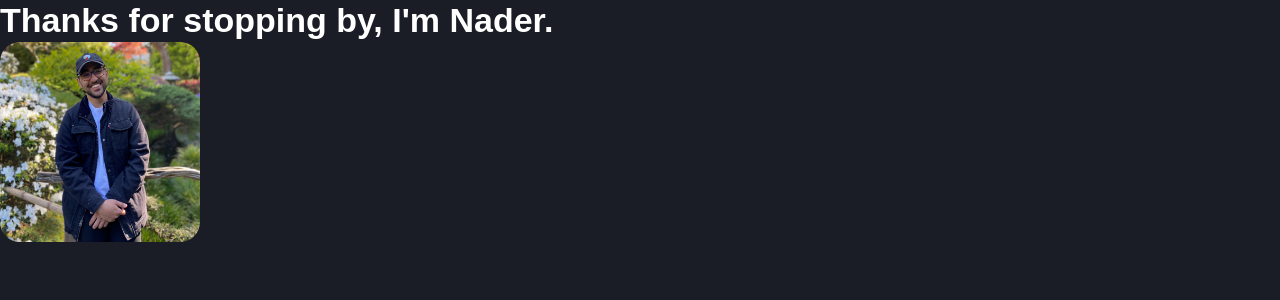
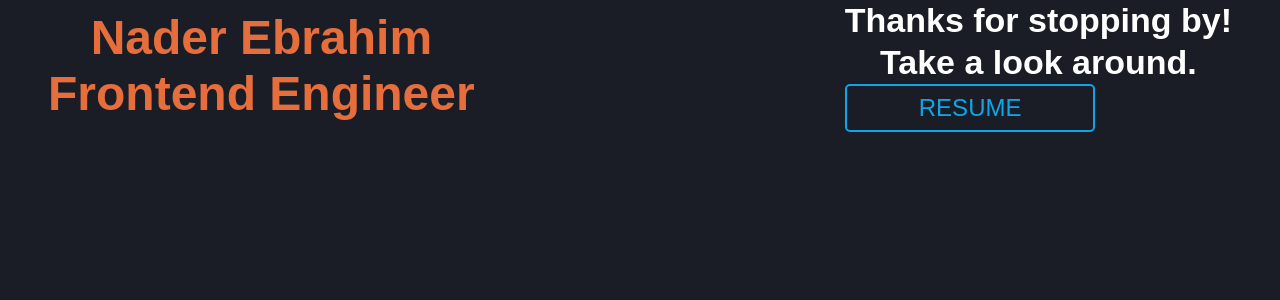
Before and after one commit to terminader7/portfolio, a Next.js app: page / in a window 1280 px wide. Shown: the top 300 px of the page. Built offline with nearby package versions, Linux system fonts and the light colour scheme.

Commit message:
changed theme layout, made linkbutton component

```diff
--- /dev/null
+++ b/components/LinkButton.tsx
@@ -0,0 +1,28 @@
+import { Button, Typography } from "@mui/material";
+
+const LinkButton = ({ href, text, color, hoverColor }) => {
+  return (
+    <Button
+      sx={{
+        border: "2px solid",
+        borderColor: { color },
+        borderRadius: "5px",
+        color: { color },
+        ":hover": {
+          borderColor: { hoverColor },
+        },
+      }}
+    >
+      <Typography
+        variant="h5"
+        sx={{
+          textAlign: "center",
+          paddingInline: "4rem",
+        }}
+      >
+        {text}
+      </Typography>
+    </Button>
+  );
+};
+export default LinkButton;
--- a/config/theme.ts
+++ b/config/theme.ts
@@ -19,21 +19,13 @@ export const breakpoints: { values: Breakpoints["values"] } = {
 export const getColorOptions = (): PaletteOptions => {
   const palette = {
     primary: {
-      light: "#FB9B4C",
-      main: "#1A1D25",
-      dark: "#C86819",
+      main: "#0EA5E9",
+      green: "#00AD94",
+      blue: "#0EA5E9",
+      yellow: "#FEAD13",
+      orange: "#E66E3C",
+      red: "#F81550",
     },
-    blue: {
-      main: "#0EA5E9",
-    },
-    green: {
-      main: "#00AD94",
-    },
-    yellow: {
-      main: "FEAD13",
-    },
-    orange: { main: "E66E3C" },
-    red: { main: "F81550" },
     background: {
       default: "#1A1D25",
       paper: "#FFFFFF",
--- a/pages/index.tsx
+++ b/pages/index.tsx
@@ -1,6 +1,8 @@
 import Head from "next/head";
-import { Box, Typography } from "@mui/material";
+import { Box, Button, Typography } from "@mui/material";
 import Image from "next/image";
+import InlineContainer from "../components/InlineContainer";
+import LinkButton from "../components/LinkButton";
 
 export default function Home() {
   return (
@@ -10,19 +12,50 @@ export default function Home() {
         <meta name="description" content="Nader's Portfolio" />
         <link rel="icon" href="/images/favicon.svg" />
       </Head>
+      <InlineContainer
+        sx={{
+          width: "100%",
+          justifyContent: "space-between",
+          paddingInline: "3rem",
+        }}
+      >
+        <Box>
+          <Typography
+            variant="h3"
+            textAlign="center"
+            sx={{ color: "primary.orange", fontWeight: "bold" }}
+          >
+            Nader Ebrahim <br /> Frontend Engineer
+          </Typography>
+        </Box>
+        <Box display="flex" flexDirection="column">
           <Typography
             variant="h4"
-        sx={{ color: "common.white", fontWeight: "bold" }}
+            sx={{
+              color: "common.white",
+              fontWeight: "bold",
+              textAlign: "center",
+            }}
           >
-        {`Thanks for stopping by, I'm Nader.`}
+            Thanks for stopping by! <br /> Take a look around.
           </Typography>
-      <Image
+          <InlineContainer>
+            <LinkButton
+              href=""
+              text="Resume"
+              color="primary.red"
+              hoverColor="common.white"
+            />
+          </InlineContainer>
+          {/* <Image
             src="/images/picOfMe.jpg"
             alt="Nader"
             width={200}
             height={200}
             style={{ borderRadius: "20px" }}
-      />
+          /> */}
+        </Box>
+      </InlineContainer>
     </Box>
   );
 }
```
Lines whose indentation alone changed are shown as unchanged.
